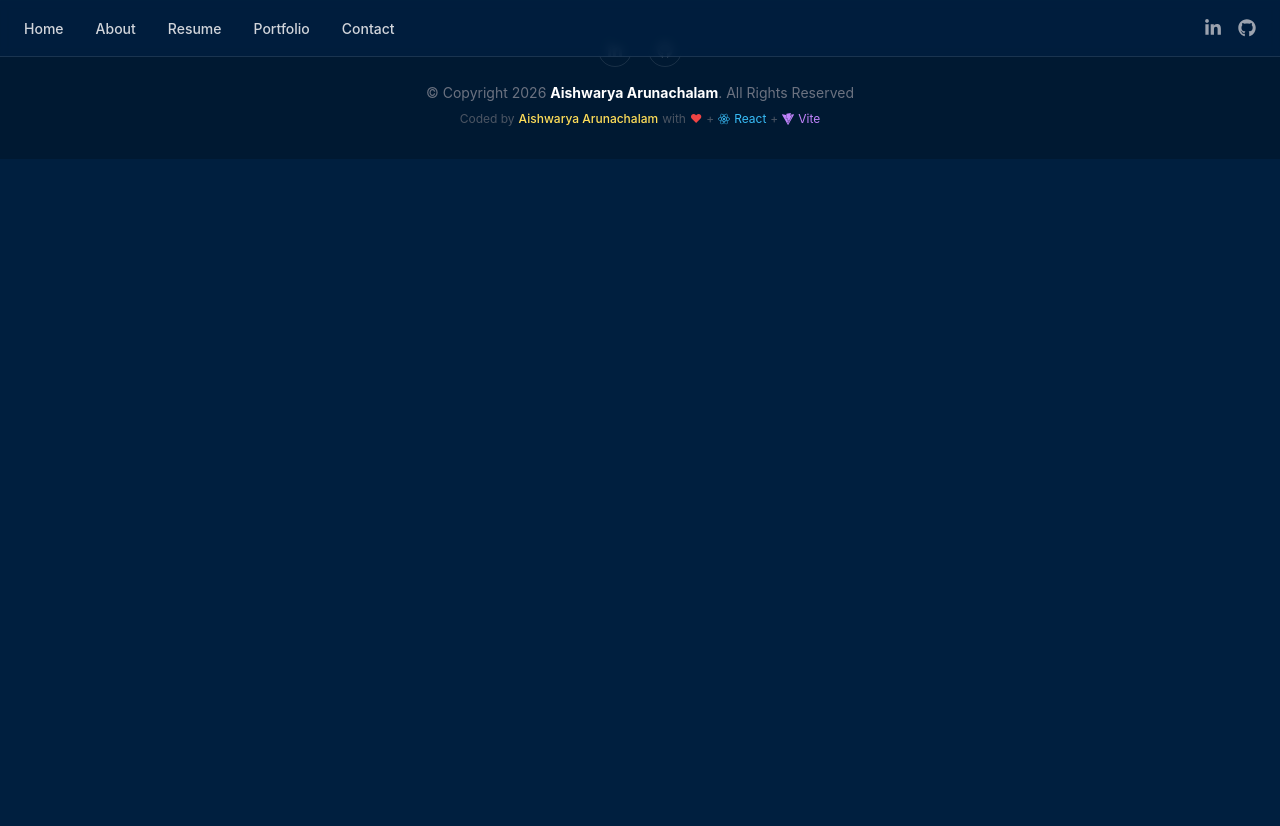
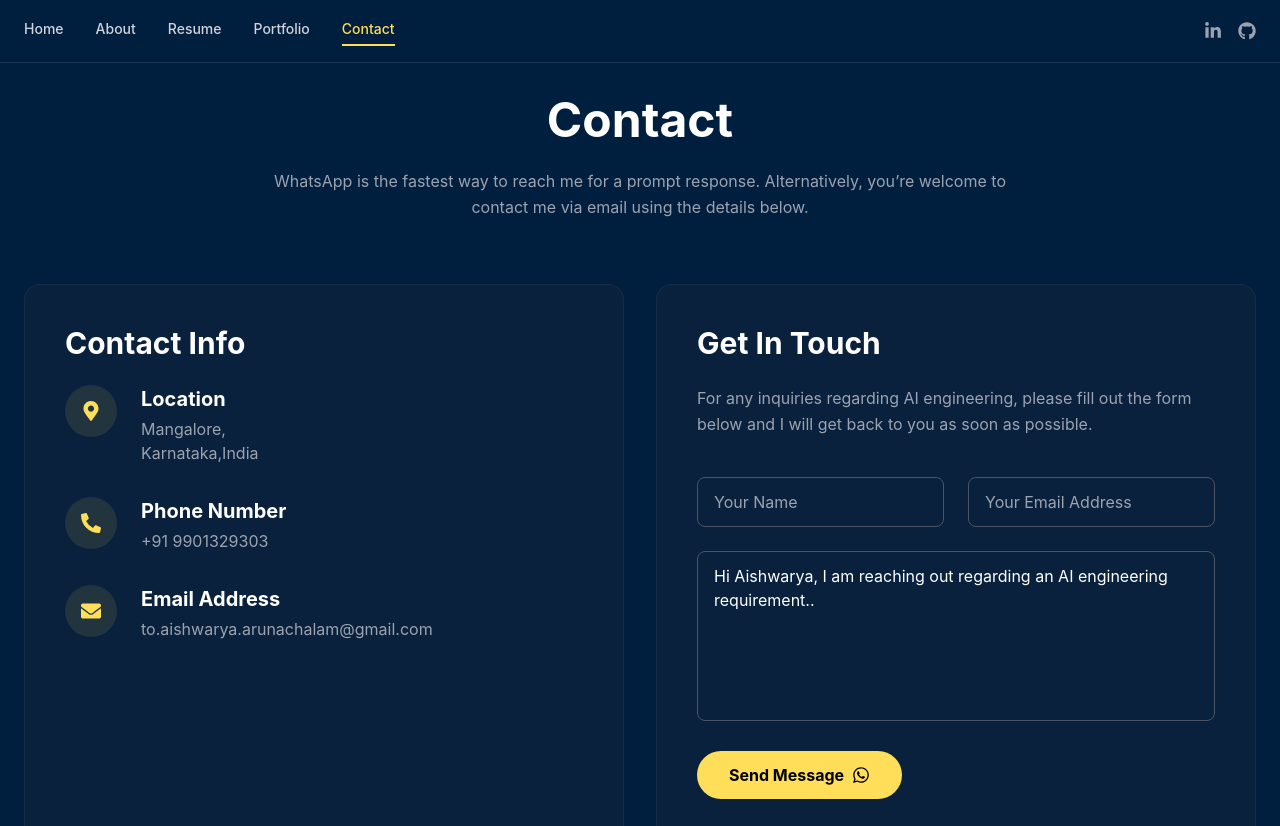
Before and after one commit to aishwaryaarunachalam/portfolio-site-react, a React (Vite) app: page /portfolio-site-react/contact in a window 1280 px wide. Shown: the top 826 px of the page. Before the commit the page ends 800 px from the top, so only its background shows below. Built offline with nearby package versions, Linux system fonts and the light colour scheme.

Commit message:
Fix router basename and update contact page

```diff
--- a/src/App.jsx
+++ b/src/App.jsx
@@ -9,7 +9,7 @@ import Footer from './components/Footer';
 
 function App() {
   return (
-    <Router>
+    <Router basename="/portfolio-site-react/">
       <div className="min-h-screen bg-dark text-white">
         <Navbar />
         <Routes>
--- a/src/pages/Contact.jsx
+++ b/src/pages/Contact.jsx
@@ -119,8 +119,7 @@ const Contact = () => {
           >
             <h3 className="text-3xl font-bold mb-6">Get In Touch</h3>
             <p className="text-gray-400 mb-10 leading-relaxed">
-              Praesent sapien massa, convallis a pellentesque nec, egestas non nisi.
-              Vestibulum ante ipsum primis.
+              For any inquiries regarding AI engineering, please fill out the form below and I will get back to you as soon as possible.
             </p>
 
             <form onSubmit={handleSubmit} className="space-y-6">
```
